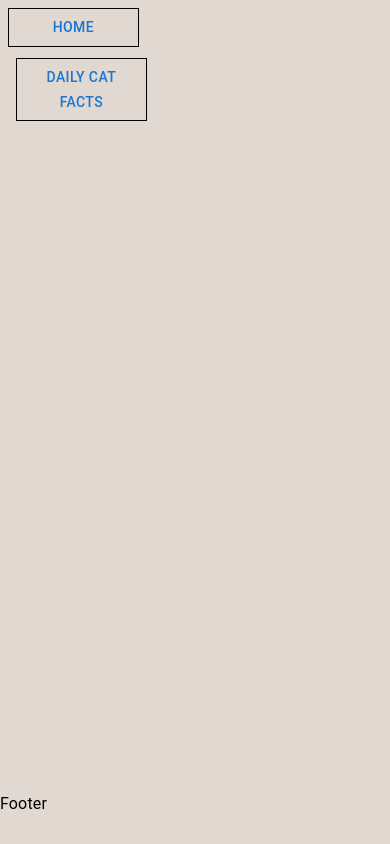
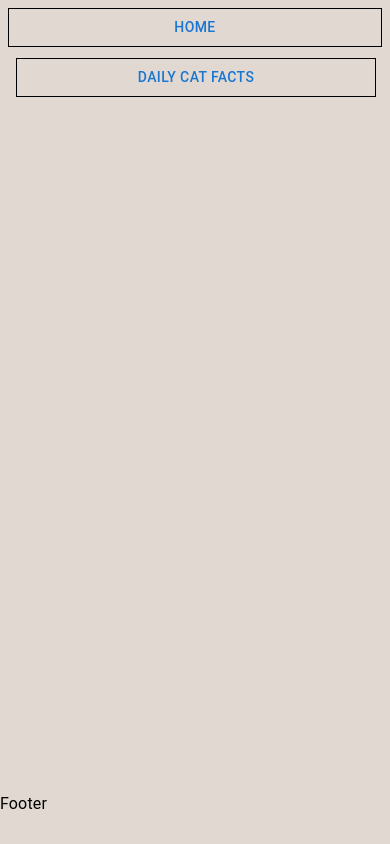
Before and after one commit to Curtis-Thomas/free-api-list-with-react, a React (Create React App) app: page /AnimalsDash in a window 390 px wide. Built offline with nearby package versions, Linux system fonts and the light colour scheme.

Commit message:
style: add BtnRouting responsive styling

```diff
--- a/src/core/main/BtnRouting.js
+++ b/src/core/main/BtnRouting.js
@@ -1,16 +1,25 @@
 import { useNavigate } from "react-router-dom";
-import { Box, Button } from "@mui/material";
+import { Box, Button, useMediaQuery } from "@mui/material";
+import { useTheme } from "@mui/material/styles";
 
 const BtnRouting = ({ btnName, navigateTo }) => {
   const navigate = useNavigate();
+  const theme = useTheme();
+  const isMobile = useMediaQuery(theme.breakpoints.down("sm"));
 
   const handleClick = () => {
     navigate(navigateTo);
   };
 
   return (
-    <Box sx={{ border: "solid 1px black", width: "33vw" }}>
-      <Button fullWidth="true" onClick={handleClick}>
+    <Box
+      sx={{
+        border: "solid 1px black",
+        width: isMobile ? "100%" : "33vw",
+        maxWidth: "100%",
+      }}
+    >
+      <Button fullWidth={true} onClick={handleClick}>
         {btnName}
       </Button>
     </Box>
```
